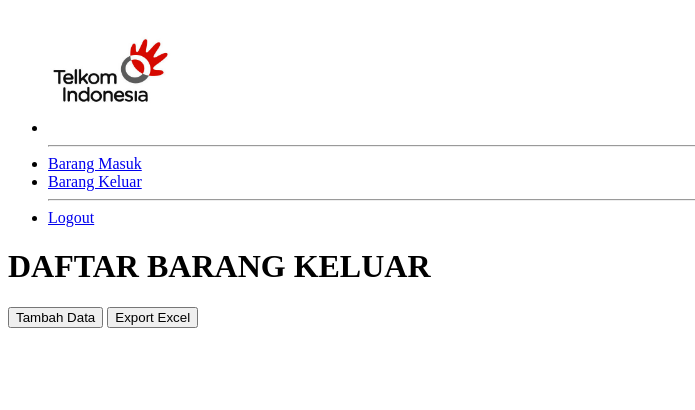
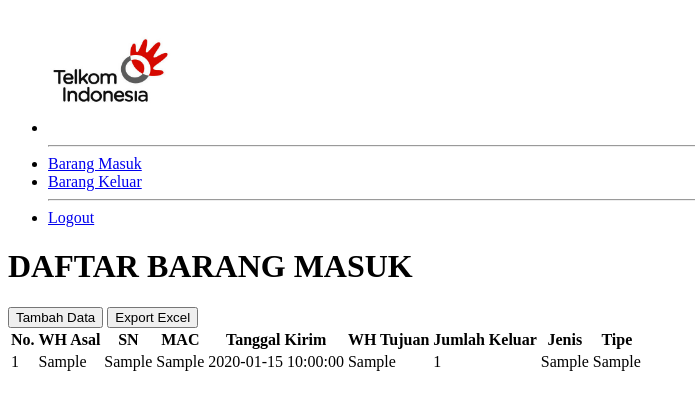
Before and after one commit to aliefardhi/Sistem-Inventori-Gudang-Telkom, a CodeIgniter app: the page made by application/views/barang_keluar/barang_keluar.php in a window 1280 px wide. Shown: the top 410 px of the page, without its empty margins (0-695 px from the left). Run offline with CodeIgniter, Linux system fonts and the light colour scheme; the template is opened without the code that fills it: most values are stand-ins (such as "Sample title", 1, 10 or a date in 2020).

Commit message:
added datatables barang keluar

```diff
--- a/application/models/inv_model.php
+++ b/application/models/inv_model.php
@@ -7,4 +7,10 @@ class Inv_model extends CI_Model
         $data = $this->db->query("SELECT * FROM b_masuk");
         return $data->result();
     }
+
+    public function tampil_data_keluar(){
+        $data = $this->db->query("SELECT * FROM b_keluar");
+        return $data->result();
+    }
+
 }
--- a/application/views/barang_keluar/barang_keluar.php
+++ b/application/views/barang_keluar/barang_keluar.php
@@ -4,11 +4,11 @@
     <div id="wrapper">
 
         <!-- Sidebar -->
-        <ul class=" sidebar navbar-nav  sidebar sidebar-dark accordion mb-3" id="accordionSidebar">
+        <ul class=" sidebar navbar-nav  sidebar sidebar-dark accordion" id="accordionSidebar">
 
             <!-- Nav Item Logo--->
             <li class="logosidebar">
-            <img src="./assets/logo.png" alt="logo" width="125" height="125">
+                <img src="./assets/logo.png" alt="logo" width="125" height="125">
             </li>
 
             <!-- Divider -->
@@ -40,10 +40,10 @@
         <!-- End of Sidebar -->
 
         <!-- Content Wrapper -->
-        <div id="content-wrapper" class="d-flex mt-3 flex-column">
+        <div id="content-wrapper" class="d-flex flex-column">
 
             <!-- Page Heading -->
-            <h1 class="judul h3 mb-5 text-center">DAFTAR BARANG KELUAR</h1>
+            <h1 class="judul h3 mb-5 text-center mt-4">DAFTAR BARANG MASUK</h1>
 
             <!-- button tambah dan explore-->
             <div>
@@ -56,8 +56,44 @@
                 </button>
             </div>
 
+            <div class="col">
+                <!-- Datatables -->
+                <table id="mytable" class="table">
+                    <thead class="thead-dark">
+                        <tr>
+                            <th>No.</th>
+                            <th>WH Asal</th>
+                            <th>SN</th>
+                            <th>MAC</th>
+                            <th>Tanggal Kirim</th>
+                            <th>WH Tujuan</th>
+                            <th>Jumlah Keluar</th>
+                            <th>Jenis</th>
+                            <th>Tipe</th>
+                        </tr>
+                    </thead>
+                    <tbody>
+                        <?php foreach($b_keluar as $bk){ ?>
+                        <tr>
+                            <td><?= $bk->id_keluar; ?></td>
+                            <td><?= $bk->wh_asal; ?></td>
+                            <td><?= $bk->sn_keluar; ?></td>
+                            <td><?= $bk->mac_keluar; ?></td>
+                            <td><?= $bk->tgl_kirim; ?></td>
+                            <td><?= $bk->wh_tujuan; ?></td>
+                            <td><?= $bk->jumlah_keluar; ?></td>
+                            <td><?= $bk->jenis_keluar; ?></td>
+                            <td><?= $bk->tipe_keluar; ?></td>
+                        </tr>
+                        <?php } ?>
+                    </tbody>
+                </table>
+                <!-- End of Datatables -->
+            </div>
         </div>
         <!-- End of Content Wrapper -->
 
+
+
     </div>
     <!-- End of Page Wrapper -->
```
Also changed, not shown: application/controllers/Barang_keluar.php (+7 -3 lines).
